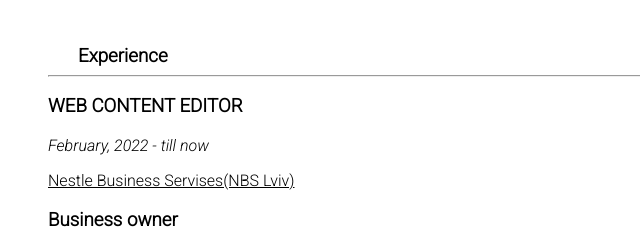
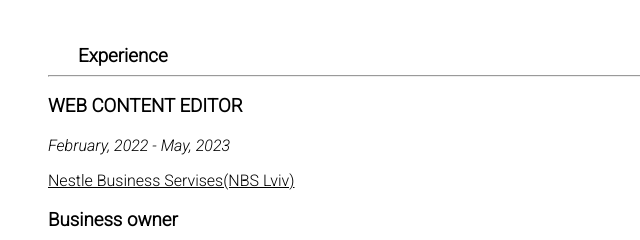
Before and after one commit to Jafar36/my_cv, a plain HTML site: page index.html in a window 1280 px wide. Shown: the part 1420-1660 px from the top of the page, 0-640 px from the left. Drawn offline with Linux system fonts and the light colour scheme.

Commit message:
Update index.html

```diff
--- a/index.html
+++ b/index.html
@@ -79,7 +79,7 @@
             </h1>
             <hr>
             <h3>WEB CONTENT EDITOR</h3>
-            <span>February, 2022 - till now</span>
+            <span>February, 2022 - May, 2023</span>
             <p>Nestle Business Servises(NBS Lviv)</p>
             <h3>Business owner</h3>
             <span>March, 2021 - September, 2021</span>
```
